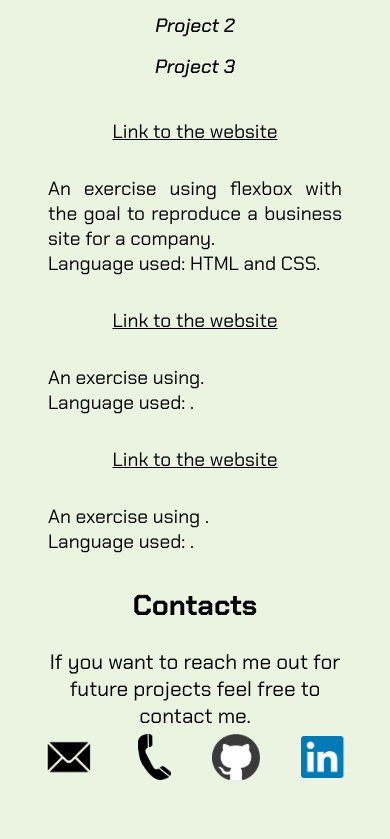
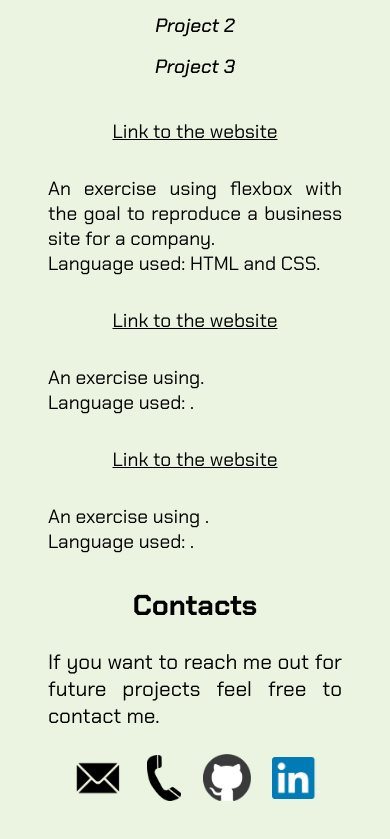
Before and after one commit to matteoconci/Portfolio, a website: page index.html in a window 390 px wide. Shown: the part 2225-3064 px from the top of the page. Drawn offline with Linux system fonts and the light colour scheme.

Commit message:
Change margin contact section mobile

```diff
--- a/Style/style.css
+++ b/Style/style.css
@@ -240,8 +240,7 @@ h2 {
     }
 
     .contact-text {
-        text-align: center;
-        margin: 0 3rem;
+        text-align: justify;
     }
 
     .about-me,
@@ -251,7 +250,7 @@ h2 {
     }
 
     .contact {
-        margin-bottom: 5rem;
+        margin: 0 3rem 5rem 3rem;
     }
 }
 
```
